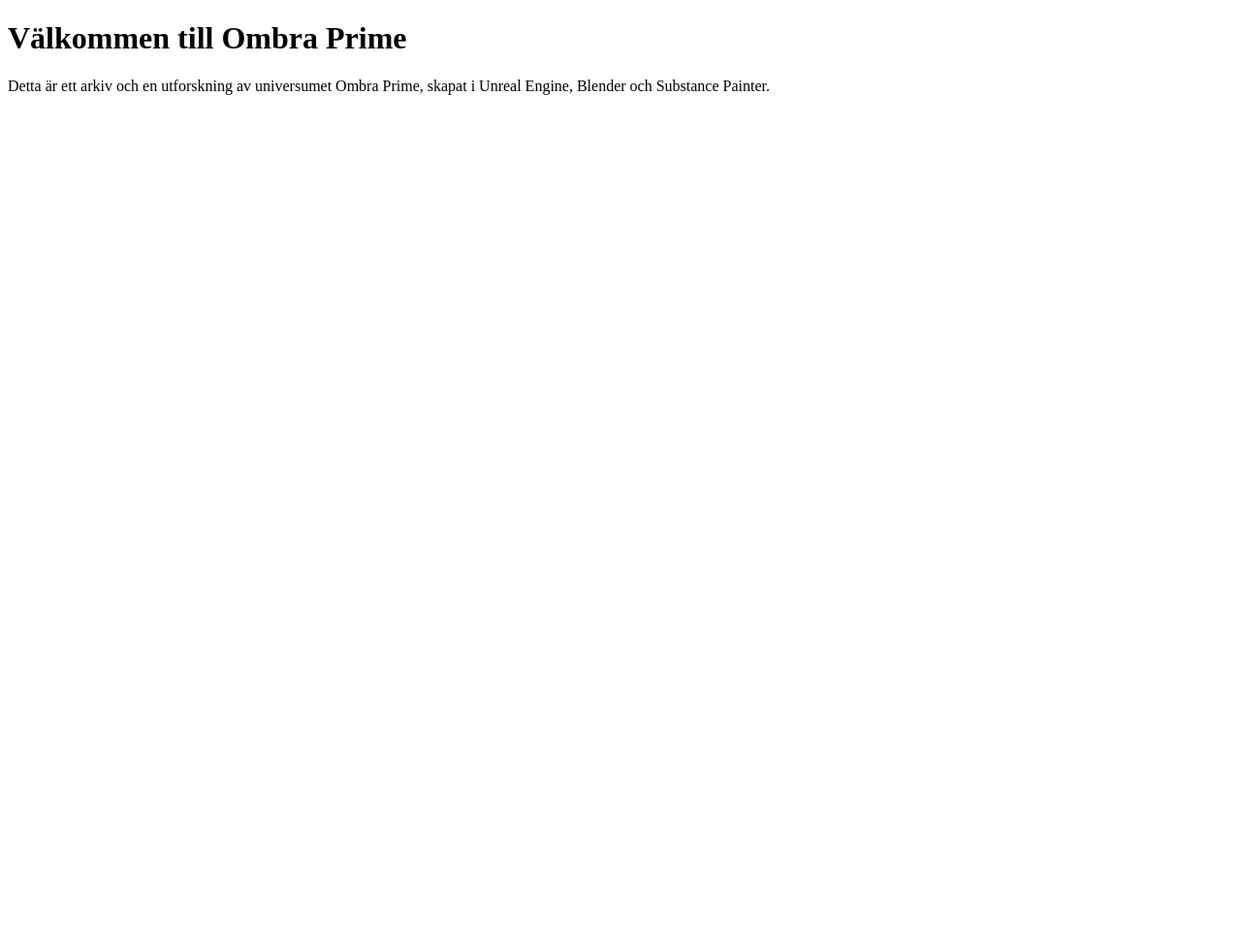
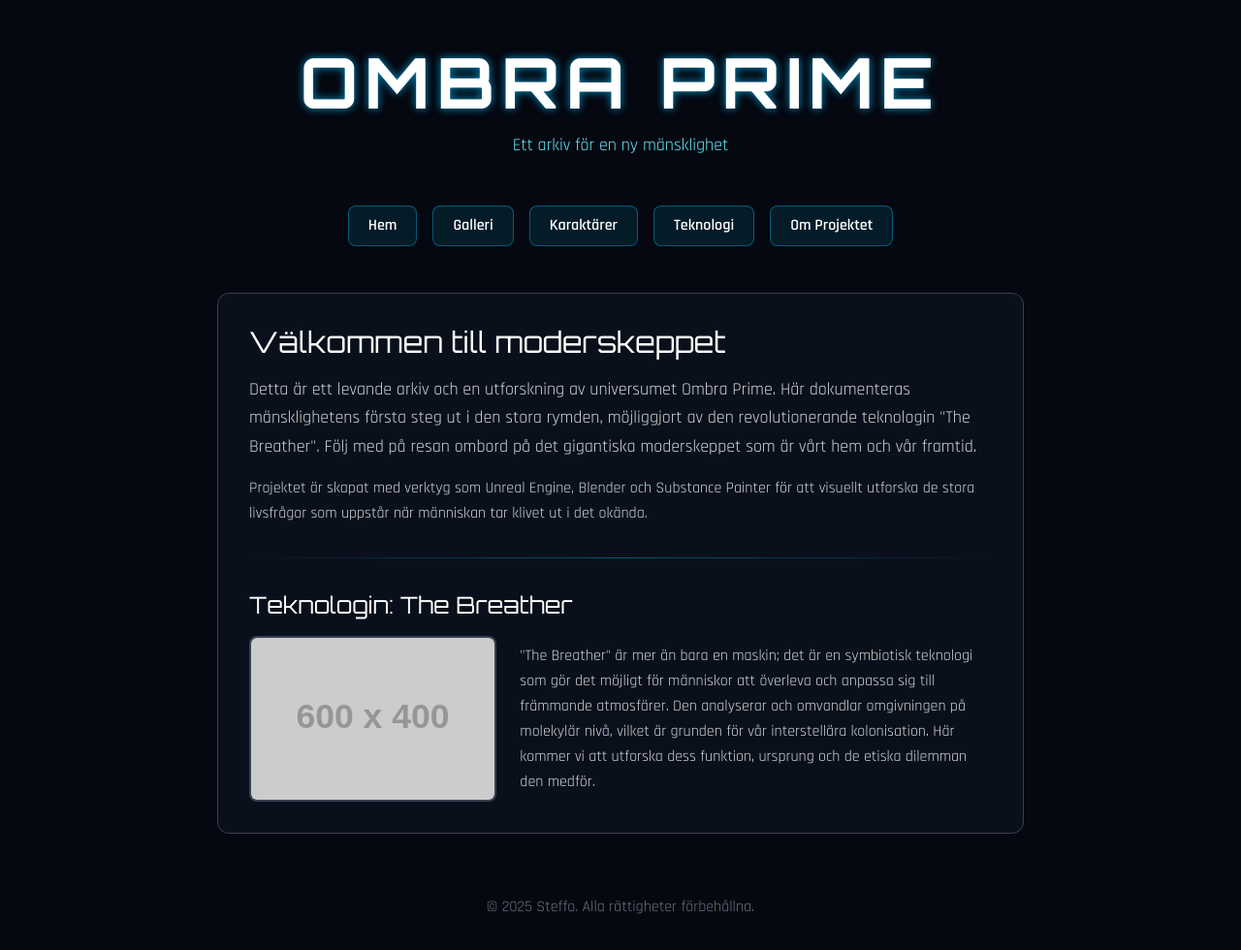
Before and after one commit to steffost/steffost.github.io, a plain HTML site: page index.html in a window 1280 px wide. Shown: the whole page at 97% size. Before the commit the page ends 800 px from the top, so only its background shows below. Drawn offline with nearby package versions, Linux system fonts and the light colour scheme; placeholder pictures from the web are drawn by us.

Commit message:
Uppdaterade startsidan med ny design

```diff
--- a/index.html
+++ b/index.html
@@ -3,12 +3,129 @@
 <head>
     <meta charset="UTF-8">
     <meta name="viewport" content="width=device-width, initial-scale=1.0">
-    <title>Made in my Crypt</title>
+    <title>Ombra Prime - Välkommen</title>
+
+    <!-- Länkar in Tailwind CSS för snabb och responsiv design -->
+    <script src="https://cdn.tailwindcss.com"></script>
+
+    <!-- Länkar in Google Fonts för ett passande typsnitt -->
+    <link rel="preconnect" href="https://fonts.googleapis.com">
+    <link rel="preconnect" href="https://fonts.gstatic.com" crossorigin>
+    <link href="https://fonts.googleapis.com/css2?family=Orbitron:wght@400;700&family=Rajdhani:wght@400;600&display=swap" rel="stylesheet">
+
+    <!-- Anpassad CSS för att finjustera designen och lägga till teman -->
+    <style>
+        /* Här definierar vi de typsnitt vi laddade ner från Google Fonts */
+        .font-orbitron {
+            font-family: 'Orbitron', sans-serif;
+        }
+        .font-rajdhani {
+            font-family: 'Rajdhani', sans-serif;
+        }
+
+        /* Enkel glöd-effekt för text, passar sci-fi-temat */
+        .text-glow {
+            text-shadow: 0 0 8px rgba(0, 191, 255, 0.5), 0 0 10px rgba(0, 191, 255, 0.3);
+        }
+
+        /* Anpassad bakgrundsfärg */
+        body {
+            background-color: #050810; /* En mycket mörk blå, nästan svart */
+        }
+
+        /* Stil för navigeringsknapparna */
+        .nav-button {
+            background-color: rgba(0, 191, 255, 0.1); /* Genomskinlig blå */
+            border: 1px solid rgba(0, 191, 255, 0.4);
+            transition: all 0.3s ease; /* Mjuk övergång för hover-effekten */
+        }
+        .nav-button:hover {
+            background-color: rgba(0, 191, 255, 0.3);
+            border-color: rgba(0, 191, 255, 0.8);
+            transform: translateY(-2px); /* Liten lyft-effekt */
+        }
+
+        /* En subtil linje för att separera sektioner */
+        .divider {
+            height: 1px;
+            background: linear-gradient(to right, transparent, rgba(0, 191, 255, 0.4), transparent);
+        }
+    </style>
 </head>
-<body>
+<body class="font-rajdhani text-gray-300">
 
-    <h1>Välkommen till Ombra Prime</h1>
-    <p>Detta är ett arkiv och en utforskning av universumet Ombra Prime, skapat i Unreal Engine, Blender och Substance Painter.</p>
+    <!-- Huvudbehållare som centrerar allt innehåll -->
+    <div class="container mx-auto px-4 sm:px-6 lg:px-8 max-w-4xl">
+
+        <!-- ===== HEADER-SEKTION ===== -->
+        <!-- Här ligger huvudtiteln för sidan. -->
+        <header class="text-center py-12">
+            <h1 class="font-orbitron text-5xl md:text-7xl font-bold text-white text-glow tracking-widest">
+                OMBRA PRIME
+            </h1>
+            <p class="mt-4 text-lg text-cyan-300">
+                Ett arkiv för en ny mänsklighet
+            </p>
+        </header>
+
+        <!-- ===== NAVIGERING ===== -->
+        <!-- Det här är huvudmenyn. Byt ut '#' mot filnamnet för dina nya sidor, t.ex. "galleri.html". -->
+        <nav class="flex flex-wrap justify-center gap-3 sm:gap-4 mb-12">
+            <a href="index.html" class="nav-button text-white font-semibold py-2 px-5 rounded-lg">Hem</a>
+            <a href="#" class="nav-button text-white font-semibold py-2 px-5 rounded-lg">Galleri</a>
+            <a href="#" class="nav-button text-white font-semibold py-2 px-5 rounded-lg">Karaktärer</a>
+            <a href="#" class="nav-button text-white font-semibold py-2 px-5 rounded-lg">Teknologi</a>
+            <a href="#" class="nav-button text-white font-semibold py-2 px-5 rounded-lg">Om Projektet</a>
+        </nav>
+
+        <!-- ===== HUVUDINNEHÅLL ===== -->
+        <!-- Det är här du skriver det mesta av din text och lägger in bilder. -->
+        <main class="bg-gray-900 bg-opacity-50 p-6 sm:p-8 rounded-xl border border-gray-700">
+
+            <!-- Välkomstsektion -->
+            <section id="welcome">
+                <h2 class="font-orbitron text-3xl text-white mb-4">Välkommen till moderskeppet</h2>
+                <p class="text-lg leading-relaxed mb-4">
+                    Detta är ett levande arkiv och en utforskning av universumet Ombra Prime. Här dokumenteras mänsklighetens första steg ut i den stora rymden, möjliggjort av den revolutionerande teknologin "The Breather". Följ med på resan ombord på det gigantiska moderskeppet som är vårt hem och vår framtid.
+                </p>
+                <p class="leading-relaxed">
+                    Projektet är skapat med verktyg som Unreal Engine, Blender och Substance Painter för att visuellt utforska de stora livsfrågor som uppstår när människan tar klivet ut i det okända.
+                </p>
+            </section>
+
+            <div class="divider my-8"></div>
+
+            <!-- Exempelsektion för att visa hur du lägger till mer innehåll -->
+            <section id="the-breather">
+                <h3 class="font-orbitron text-2xl text-white mb-4">Teknologin: The Breather</h3>
+                <div class="md:flex md:gap-6 items-center">
+                    <!-- Byt ut placeholder-bilden mot en egen bild. Lägg den i en "images"-mapp och ändra src-länken. -->
+                    <img src="https://placehold.co/600x400/050810/00bfff?text=The+Breather"
+                         alt="Konceptbild av The Breather-teknologin"
+                         class="w-full md:w-1/3 rounded-lg mb-4 md:mb-0 border-2 border-gray-700">
+                    <p class="leading-relaxed md:w-2/3">
+                        <!-- Här kan du skriva mer om The Breather. -->
+                        "The Breather" är mer än bara en maskin; det är en symbiotisk teknologi som gör det möjligt för människor att överleva och anpassa sig till främmande atmosfärer. Den analyserar och omvandlar omgivningen på molekylär nivå, vilket är grunden för vår interstellära kolonisation. Här kommer vi att utforska dess funktion, ursprung och de etiska dilemman den medför.
+                    </p>
+                </div>
+            </section>
+
+        </main>
+
+        <!-- ===== FOOTER ===== -->
+        <!-- Sidfoten längst ner på sidan. -->
+        <footer class="text-center py-8 mt-8">
+            <p class="text-gray-500">
+                &copy; <span id="year"></span> Steffo. Alla rättigheter förbehållna.
+            </p>
+        </footer>
+
+    </div>
+
+    <!-- Ett litet skript för att automatiskt uppdatera årtalet i footern -->
+    <script>
+        document.getElementById('year').textContent = new Date().getFullYear();
+    </script>
 
 </body>
 </html>
```
